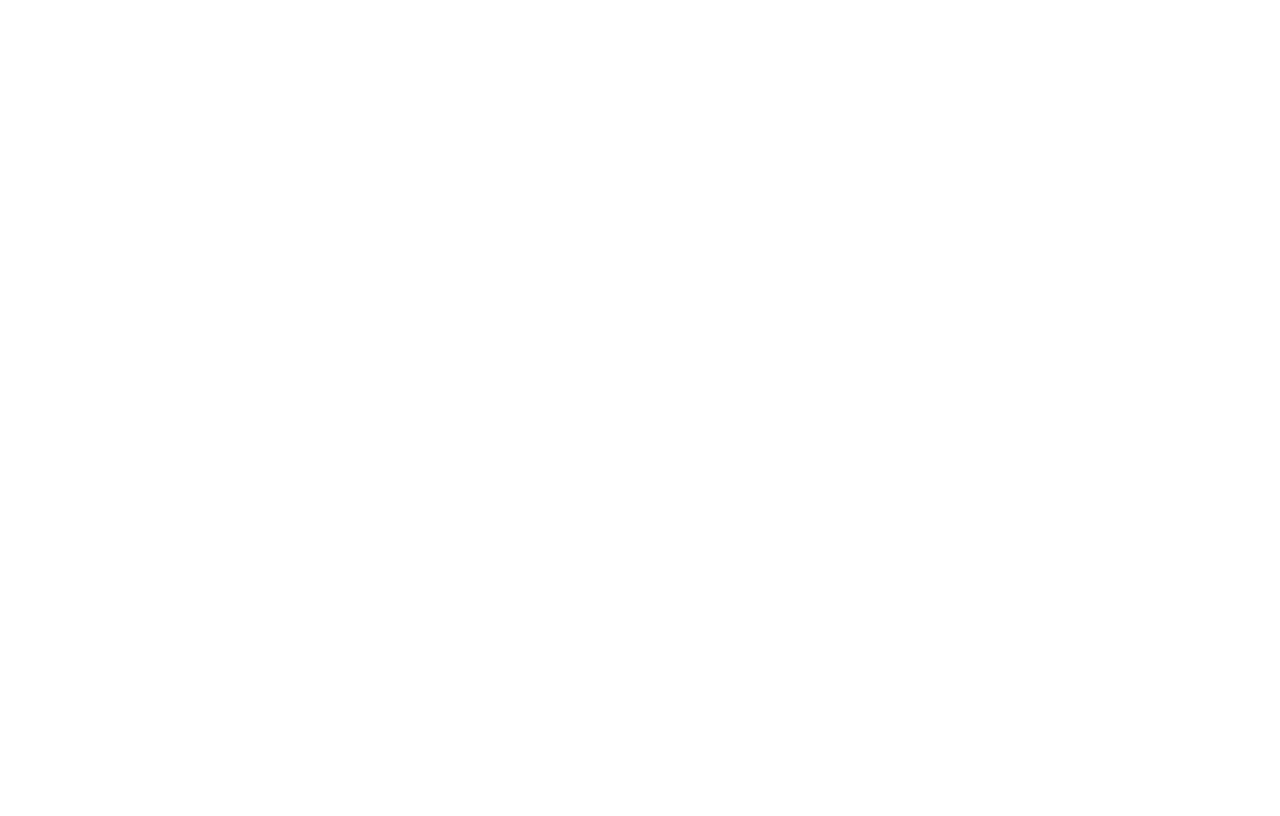
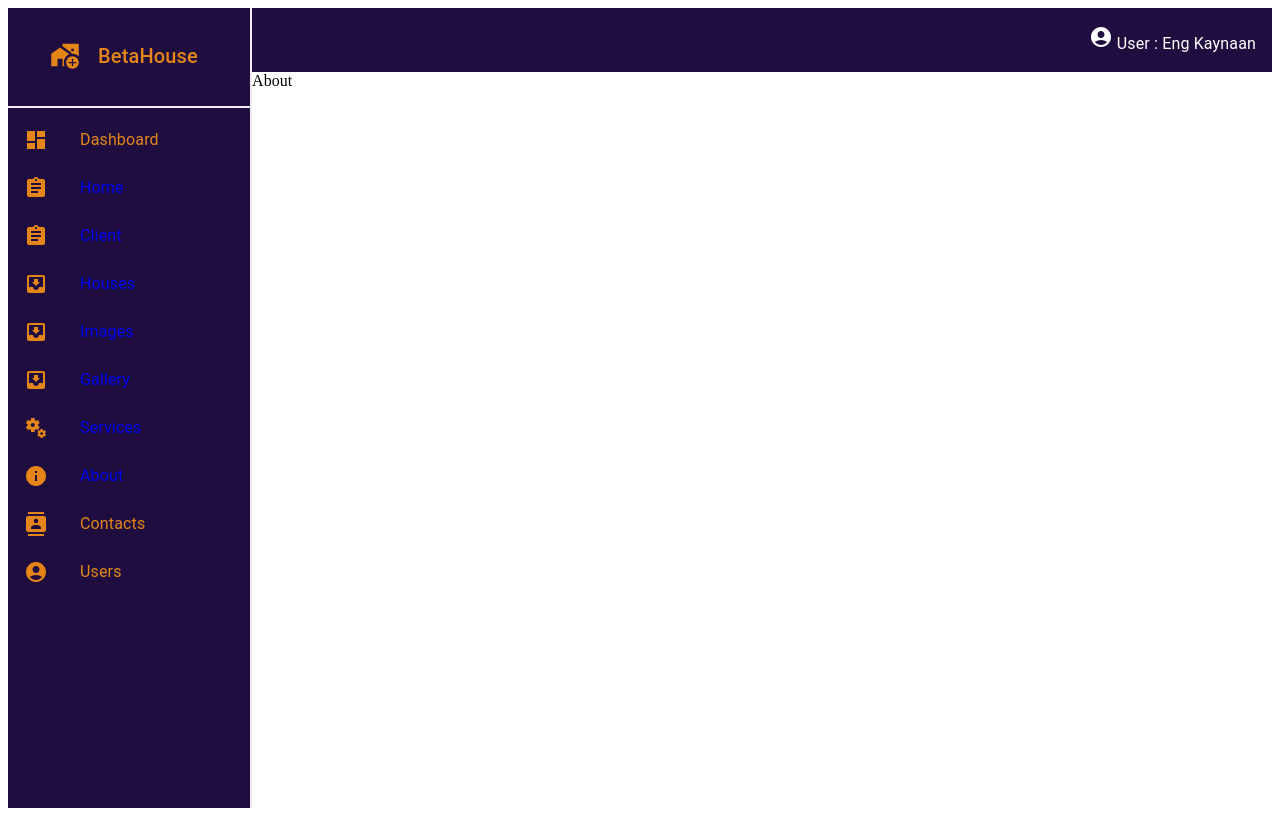
Before and after one commit to Dek490/BetahouseFrontEndK, a React (Vite) app: page /tijaabo/about in a window 1280 px wide. Before the commit this address had no page. Built offline with nearby package versions, Linux system fonts and the light colour scheme.

Commit message:
Adding About Page

```diff
--- a/package.json
+++ b/package.json
@@ -20,6 +20,7 @@
     "react": "^18.2.0",
     "react-dom": "^18.2.0",
     "react-hook-form": "^7.45.2",
+    "react-quill": "^2.0.0",
     "react-router-dom": "^6.14.2",
     "react-toastify": "^9.1.3",
     "sweetalert": "^2.1.2"
--- a/src/App.jsx
+++ b/src/App.jsx
@@ -6,6 +6,7 @@
 import Gallery from './components/Gallery/Gallery'
 import Service from './components/Services/Service'
 import Home from './components/Home/Home'
+import About from './components/About/About'
 import { Route, Routes } from 'react-router-dom'
 function app() {
   return (
@@ -21,6 +22,7 @@
 <Route path='images' element={<Images/>}/>
 <Route path='gallery' element={<Gallery/>}/>
 <Route path='services' element={<Service/>}/>
+<Route path='about' element={<About/>}/>
 <Route path='owner' element={<h1>Owner Feels Okey</h1>}/>
 
 </Route>
--- a/src/Dashboard/Dashboard.jsx
+++ b/src/Dashboard/Dashboard.jsx
@@ -3,8 +3,6 @@
 import MenuIcon from '@mui/icons-material/Menu';
 import AccountCircleIcon from '@mui/icons-material/AccountCircle';
 import { useState } from "react";
-import Clients from "../components/Clients/Clients";
-import Images from "../components/Images/Images"
 import { Outlet } from "react-router-dom";
 export default function Dashboard(){
 const [draweOpen,setDrawer]=useState(false)
--- a/src/Dashboard/SideBar.jsx
+++ b/src/Dashboard/SideBar.jsx
@@ -170,13 +170,22 @@
 
           </ListItemButton>
       </Link>
-          <ListItemButton >
+      <Link to={'about'} style={{textDecoration:"none"}}>
+          <ListItemButton  sx={[selectedMenu ==='About' && {bgcolor:"primary.main",color:"white",":hover":{
+            bgcolor:"primary.dark"
+             }}]}
+            onClick={()=>{
+            setMenu('About')
+            DrawerClose()
+
+         }}>
             <ListItemIcon>
               <InfoIcon sx={{ color: "primary.dark"}}/>
             </ListItemIcon>
             <ListItemText primary="About" />
 
           </ListItemButton>
+          </Link>
 
           <ListItemButton >
             <ListItemIcon>
@@ -342,13 +351,23 @@
           </ListItemButton>
       </Link>
 
-          <ListItemButton >
+      <Link to={'about'} style={{textDecoration:"none"}}>
+          <ListItemButton  sx={[selectedMenu ==='About' && {bgcolor:"primary.main",color:"white",":hover":{
+            bgcolor:"primary.dark"
+             }}]}
+            onClick={()=>{
+            setMenu('About')
+
+
+         }}>
             <ListItemIcon>
               <InfoIcon sx={{ color: "primary.dark"}}/>
             </ListItemIcon>
             <ListItemText primary="About" />
 
           </ListItemButton>
+          </Link>
+
 
           <ListItemButton >
             <ListItemIcon>
--- /dev/null
+++ b/src/components/About/About.jsx
@@ -0,0 +1,7 @@
+import React from 'react'
+
+export default function About() {
+  return (
+    <div>About</div>
+  )
+}
--- a/src/components/Clients/Clients.jsx
+++ b/src/components/Clients/Clients.jsx
@@ -7,6 +7,7 @@
   TextField,
   Button,
   Divider,
+  ErrorOutlineOutlined
 } from "@mui/material";
 import AddHomeWorkIcon from "@mui/icons-material/AddHomeWork";
 import Dialog from "@mui/material/Dialog";
```
Also changed, not shown: 1 other file (tests, documents, lock files or other folders).
